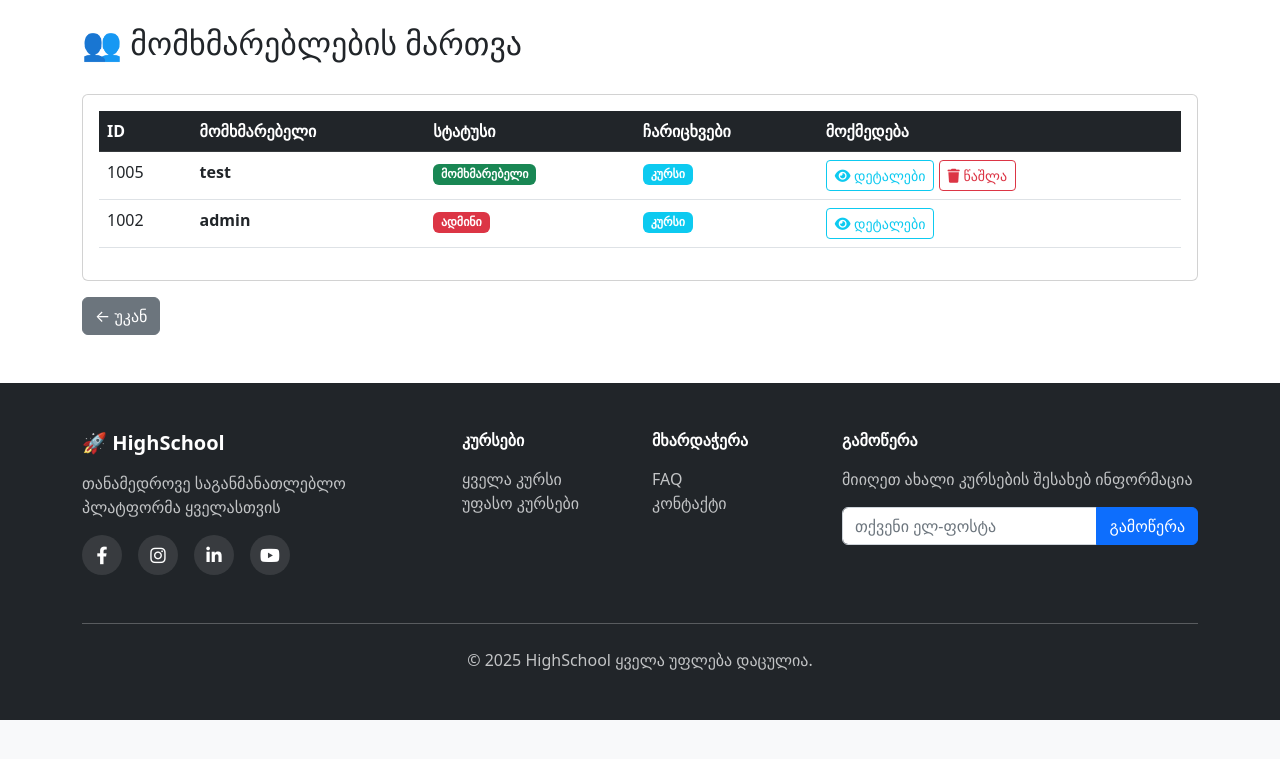
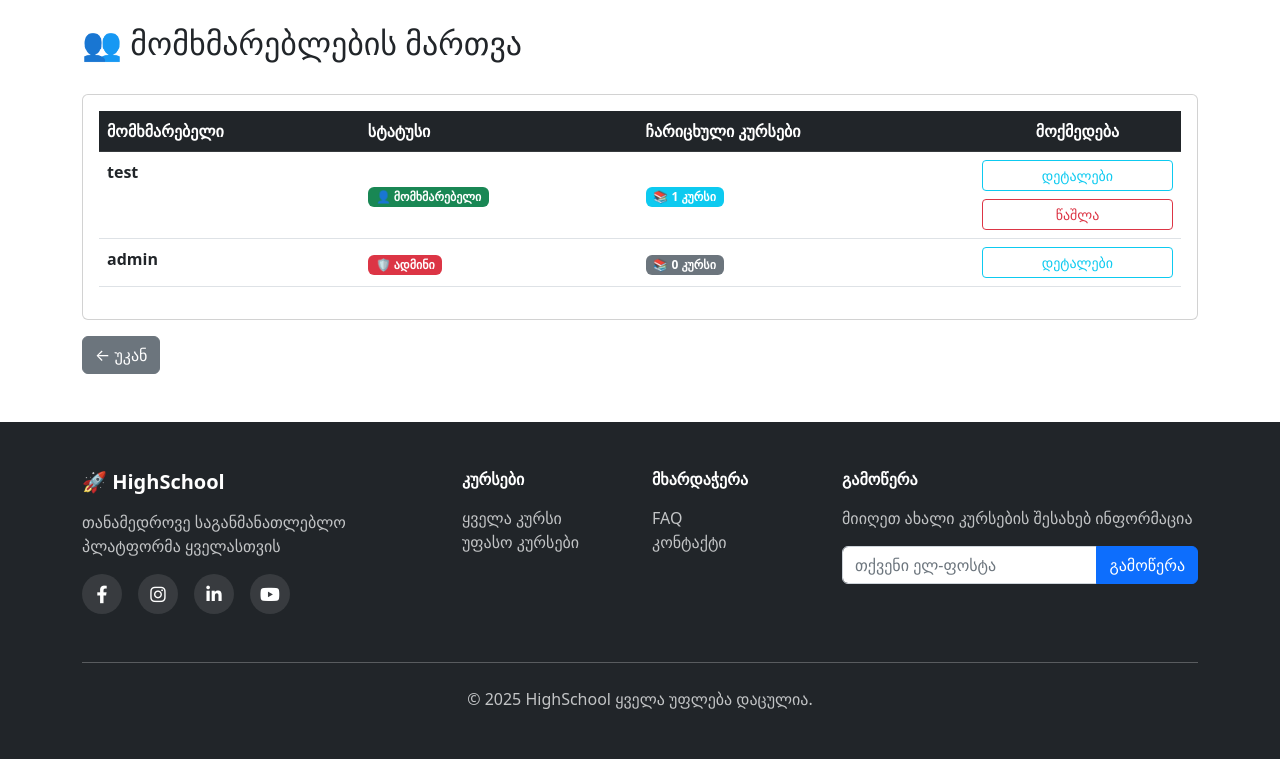
Before and after one commit to blitz-flex/Project-CS, a Flask app: page /admin/users in a window 1280 px wide. Shown: the part 80-839 px from the top of the page. Before the commit the page ends 800 px from the top, so only its background shows below. Run offline with Flask 3, Linux system fonts and the light colour scheme; the visitor is signed in with stand-in values (Sample User, id 1); data comes from the database, SQL or seed files in the repository; some libraries are stand-ins or nearby versions.

Commit message:
fix admin-user ux

```diff
--- a/app.py
+++ b/app.py
@@ -436,7 +436,26 @@ def admin_courses():
 @app.route("/admin/users")
 @admin_required
 def admin_users():
-    users = user_model.get_all()
+    # Get detailed user information with enrollment counts
+    users_query = """
+    SELECT
+        u.id,
+        u.username,
+        u.admin,
+        COUNT(uc.course_id) as enrollments
+    FROM users u
+    LEFT JOIN users_courses uc ON u.id = uc.user_id
+    GROUP BY u.id, u.username, u.admin
+    ORDER BY u.id DESC
+    """
+
+    users = db.execute(users_query)
+
+    # Ensure admin users always have 0 enrollments
+    for user in users:
+        if user['admin']:
+            user['enrollments'] = 0
+
     return render_template("admin_users.html", users=users)
 
 
--- a/src/templates/admin_users.html
+++ b/src/templates/admin_users.html
@@ -14,102 +14,69 @@
                 <table class="table table-hover">
                     <thead class="table-dark">
                         <tr>
-                            <th>ID</th>
                             <th>მომხმარებელი</th>
                             <th>სტატუსი</th>
-                            <th>ჩარიცხვები</th>
-                            <th>მოქმედება</th>
+                            <th>ჩარიცხული კურსები</th>
+                            <th class="text-center">მოქმედება</th>
                         </tr>
                     </thead>
                     <tbody>
                         {% if users %}
                             {% for user in users %}
                             <tr>
-                                <td>{{ user.id }}</td>
                                 <td><strong>{{ user.username }}</strong></td>
-                                <td>
+                                <td class="align-middle">
                                     {% if user.admin %}
-                                        <span class="badge bg-danger">ადმინი</span>
+                                        <span class="badge bg-danger me-1">🛡️ ადმინი</span>
                                     {% else %}
-                                        <span class="badge bg-success">მომხმარებელი</span>
+                                        <span class="badge bg-success me-1">👤 მომხმარებელი</span>
                                     {% endif %}
                                 </td>
-                                <td>
-                                    <span class="badge bg-info">{{ user.enrollments }} კურსი</span>
+                                <td class="align-middle">
+                                    {% if user.enrollments and user.enrollments > 0 %}
+                                        <span class="badge bg-info me-1">📚 {{ user.enrollments }} კურსი</span>
+                                    {% else %}
+                                        <span class="badge bg-secondary me-1">📚 0 კურსი</span>
+                                    {% endif %}
                                 </td>
-                                <td>
+                                <td class="text-center align-middle">
+                                    <div class="d-grid gap-2">
                                         <button class="btn btn-sm btn-outline-info" data-bs-toggle="modal" data-bs-target="#userModal{{ user.id }}">
-                                        <i class="fas fa-eye"></i> დეტალები
+                                            დეტალები
                                         </button>
                                         {% if not user.admin %}
                                             <a href="/admin/users/delete/{{ user.id }}" class="btn btn-sm btn-outline-danger" onclick="return confirm('დარწმუნებული ხართ, რომ გსურთ {{ user.username }}-ის წაშლა?')">
-                                            <i class="fas fa-trash"></i> წაშლა
+                                                წაშლა
                                             </a>
                                         {% endif %}
+                                    </div>
                                 </td>
                             </tr>
 
-                            <!-- User Details Modal -->
+                            <!-- User Details Modal - Minimalist -->
                             <div class="modal fade" id="userModal{{ user.id }}" tabindex="-1">
-                                <div class="modal-dialog modal-lg">
+                                <div class="modal-dialog modal-dialog-centered">
                                     <div class="modal-content">
-                                        <div class="modal-header">
-                                            <h5 class="modal-title">👤 {{ user.username }} - დეტალები</h5>
+                                        <div class="modal-header border-0 pb-1">
+                                            <h5 class="modal-title">{{ user.username }}</h5>
                                             <button type="button" class="btn-close" data-bs-dismiss="modal"></button>
                                         </div>
-                                        <div class="modal-body">
-                                            <div class="row mb-3">
-                                                <div class="col-md-6">
-                                                    <p><strong>ID:</strong> {{ user.id }}</p>
-                                                    <p><strong>მომხმარებელი:</strong> {{ user.username }}</p>
-                                                    <p><strong>სტატუსი:</strong>
+                                        <div class="modal-body pt-2">
+                                            <div class="text-center mb-3">
                                                 {% if user.admin %}
-                                                            <span class="badge bg-danger">ადმინი</span>
+                                                    <span class="badge bg-danger fs-6 px-3 py-2">🛡️ ადმინი</span>
                                                 {% else %}
-                                                            <span class="badge bg-success">მომხმარებელი</span>
+                                                    <span class="badge bg-success fs-6 px-3 py-2">👤 მომხმარებელი</span>
                                                 {% endif %}
-                                                    </p>
                                             </div>
-                                                <div class="col-md-6">
-                                                    <p><strong>ჩარიცხული კურსები:</strong> {{ user.enrollments }}</p>
+
+                                            <div class="text-center">
+                                                <h6 class="text-muted mb-1">ჩარიცხული კურსები</h6>
+                                                <h3 class="mb-0">{{ user.enrollments }}</h3>
                                             </div>
                                         </div>
-
-                                            {% if user.courses %}
-                                            <h6 class="mt-4 mb-3">📚 ჩარიცხული კურსები:</h6>
-                                            <div class="list-group">
-                                                {% for course in user.courses %}
-                                                <div class="list-group-item">
-                                                    <div class="d-flex align-items-center">
-                                                        {% if course.image %}
-                                                        {% if course.image.startswith('http') %}
-                                                            <img src="{{ course.image }}"
-                                                                 alt="{{ course.name }}"
-                                                                 style="width: 50px; height: 50px; object-fit: cover; border-radius: 8px;"
-                                                                 class="me-3">
-                                                        {% else %}
-                                                            <img src="{{ url_for('static', filename=course.image) }}"
-                                                                 alt="{{ course.name }}"
-                                                                 style="width: 50px; height: 50px; object-fit: cover; border-radius: 8px;"
-                                                                 class="me-3">
-                                                        {% endif %}
-                                                        {% endif %}
-                                                        <div>
-                                                            <h6 class="mb-1">{{ course.name }}</h6>
-                                                            <small class="text-muted">{{ course.price }}₾</small>
-                                                        </div>
-                                                    </div>
-                                                </div>
-                                                {% endfor %}
-                                            </div>
-                                            {% else %}
-                                            <div class="alert alert-info mt-3">
-                                                <i class="fas fa-info-circle"></i> მომხმარებელს ჯერ არ აქვს ჩარიცხული კურსები
-                                            </div>
-                                            {% endif %}
-                                        </div>
-                                        <div class="modal-footer">
-                                            <button type="button" class="btn btn-secondary" data-bs-dismiss="modal">დახურვა</button>
+                                        <div class="modal-footer border-0 pt-1">
+                                            <button type="button" class="btn btn-secondary btn-sm" data-bs-dismiss="modal">დახურვა</button>
                                         </div>
                                     </div>
                                 </div>
@@ -117,8 +84,8 @@
                             {% endfor %}
                         {% else %}
                             <tr>
-                                <td colspan="5" class="text-center py-4">
-                                    მომხმარებლები არ არის
+                                <td colspan="4" class="text-center py-4">
+                                    📭 მომხმარებლები არ არის რეგისტრირებული
                                 </td>
                             </tr>
                         {% endif %}
```
Lines whose indentation alone changed are shown as unchanged.
